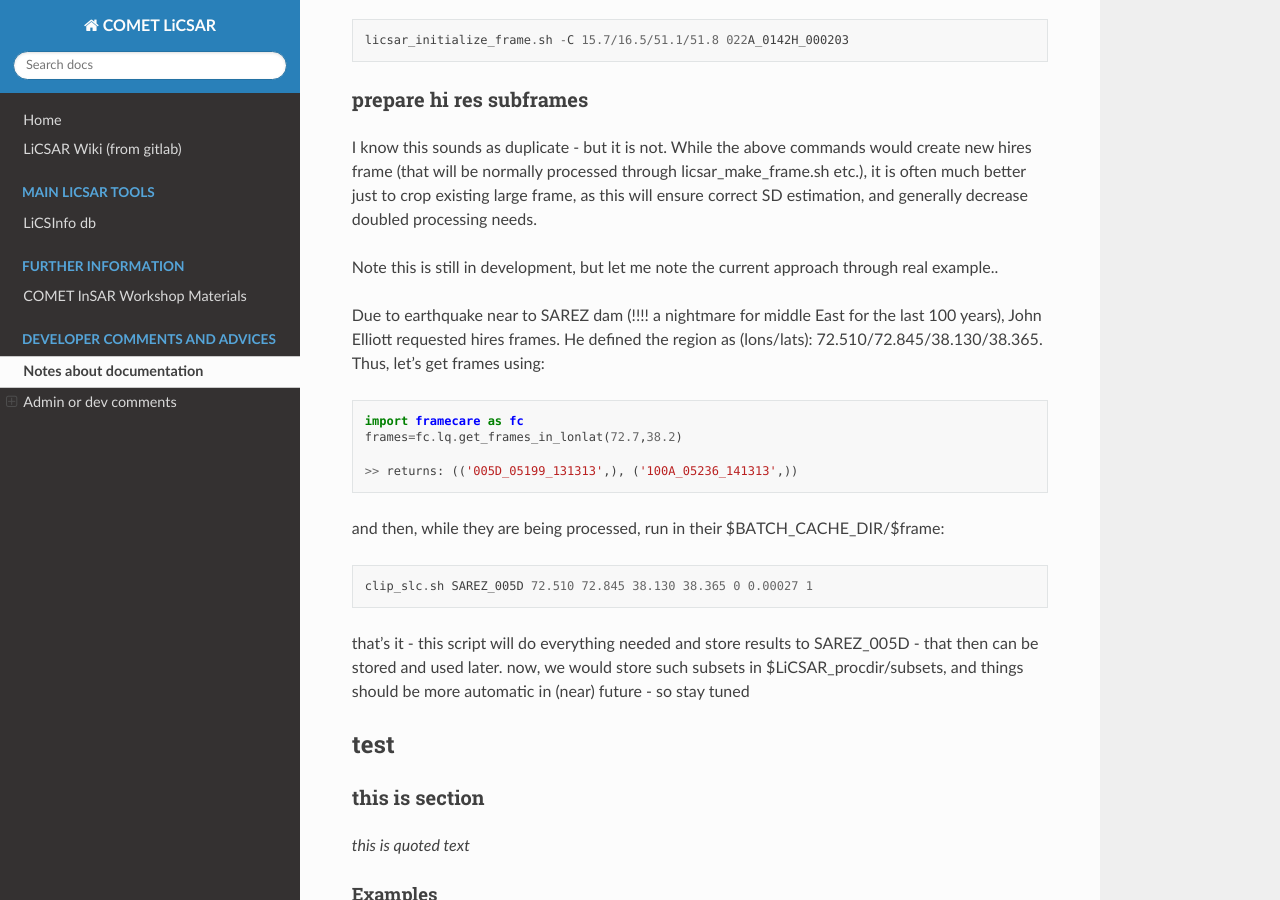
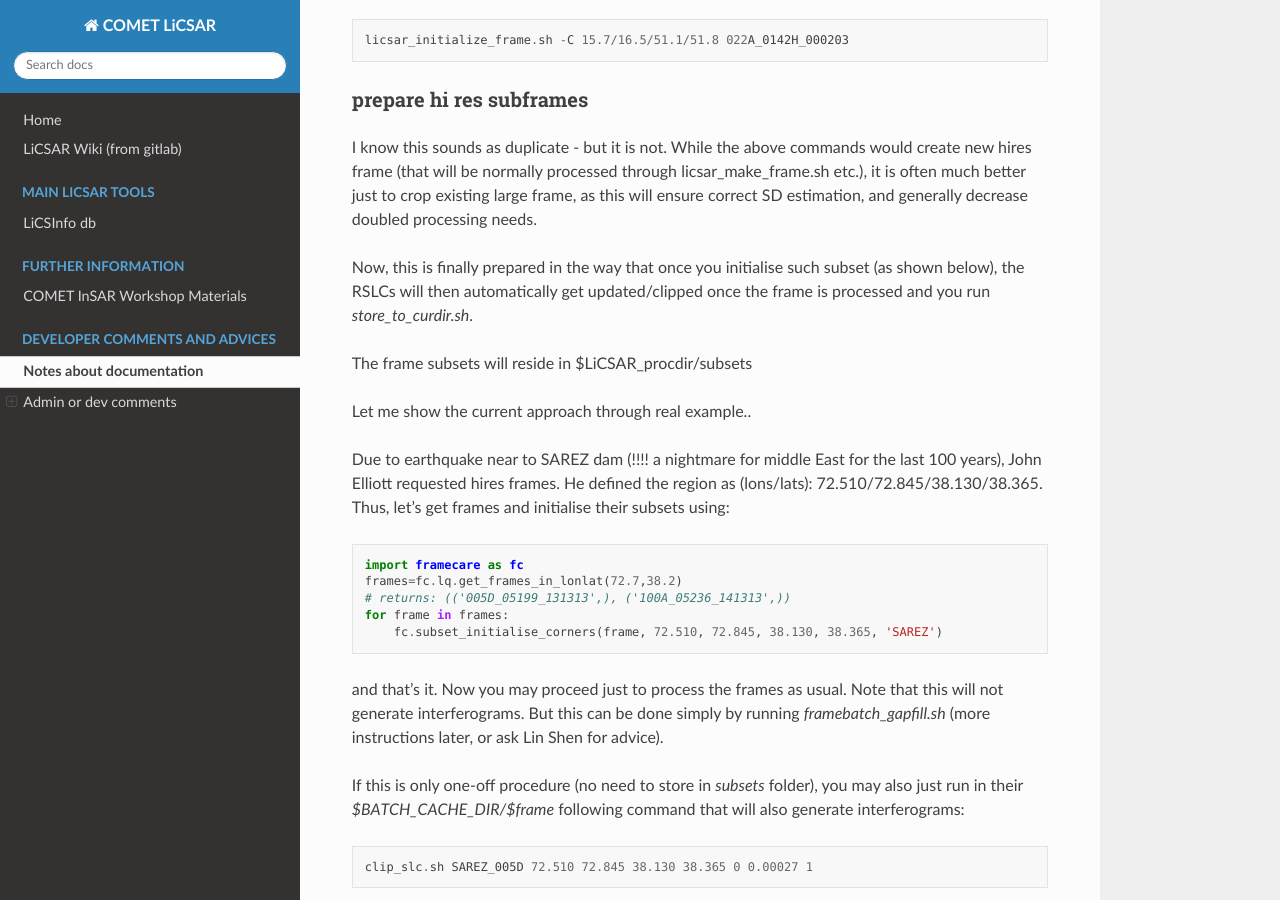
Before and after one commit to comet-licsar/comet-licsar.github.io, a Sphinx documentation site: the page built from source/documentation.rst, in a window 1280 px wide and 900 px high, scrolled down 1590 px. Built offline with Sphinx 7.4.7 and the Read the Docs theme 2.0.0, drawn with Linux system fonts in a browser that asks for light colours.

Commit message:
regular update

```diff
--- a/source/documentation.rst
+++ b/source/documentation.rst
@@ -84,27 +84,35 @@ While the above commands would create new hires frame (that will be normally pro
 it is often much better just to crop existing large frame, as this will ensure correct SD estimation, and generally decrease
 doubled processing needs.
 
-Note this is still in development, but let me note the current approach through real example..
+Now, this is finally prepared in the way that once you initialise such subset (as shown below),
+the RSLCs will then automatically get updated/clipped once the frame is processed and you run `store_to_curdir.sh`.
+
+The frame subsets will reside in $LiCSAR_procdir/subsets
+
+Let me show the current approach through real example..
 
 Due to earthquake near to SAREZ dam (!!!! a nightmare for middle East for the last 100 years), John Elliott requested hires frames.
 He defined the region as (lons/lats): 72.510/72.845/38.130/38.365.
-Thus, let's get frames using:
+Thus, let's get frames and initialise their subsets using:
 
 ::
 
   import framecare as fc
   frames=fc.lq.get_frames_in_lonlat(72.7,38.2)
+  # returns: (('005D_05199_131313',), ('100A_05236_141313',))
+  for frame in frames:
+      fc.subset_initialise_corners(frame, 72.510, 72.845, 38.130, 38.365, 'SAREZ')
 
-  >> returns: (('005D_05199_131313',), ('100A_05236_141313',))
+and that's it. Now you may proceed just to process the frames as usual.
+Note that this will not generate interferograms. But this can be done simply by running `framebatch_gapfill.sh`
+(more instructions later, or ask Lin Shen for advice).
 
-and then, while they are being processed, run in their $BATCH_CACHE_DIR/$frame:
+If this is only one-off procedure (no need to store in `subsets` folder), you may also just
+run in their `$BATCH_CACHE_DIR/$frame` following command that will also generate interferograms:
 
 ::
 
    clip_slc.sh SAREZ_005D 72.510 72.845 38.130 38.365 0 0.00027 1
-
-that's it - this script will do everything needed and store results to SAREZ_005D - that then can be stored and used later.
-now, we would store such subsets in $LiCSAR_procdir/subsets, and things should be more automatic in (near) future - so stay tuned
 
 
 test
```
